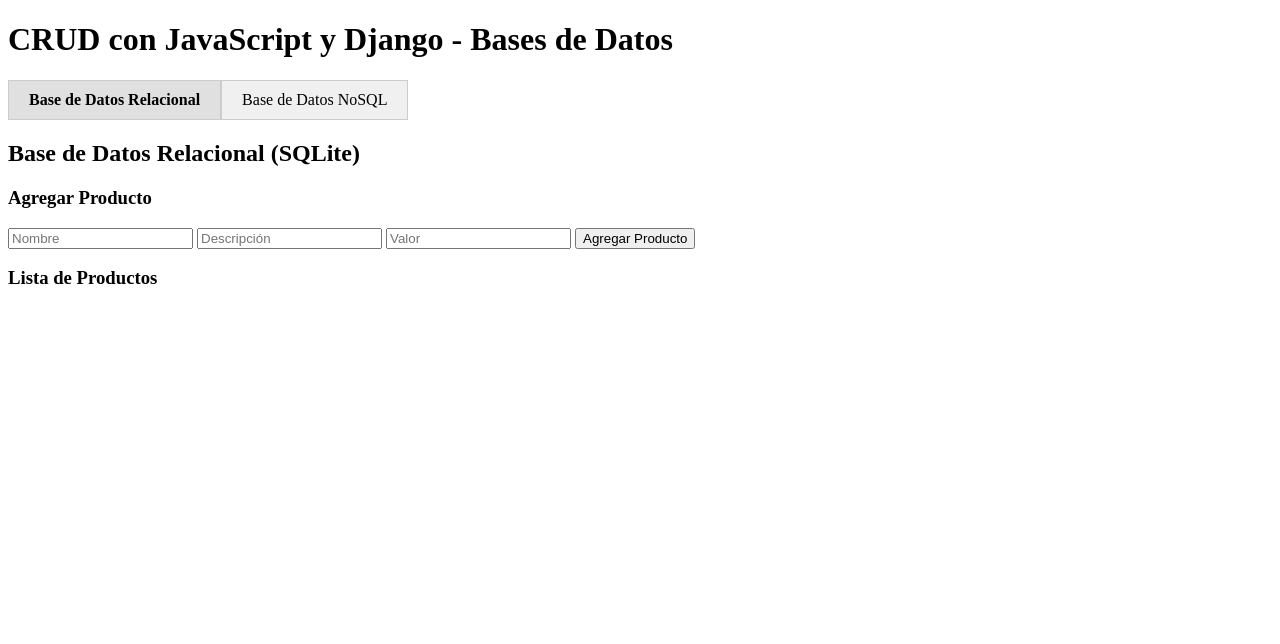
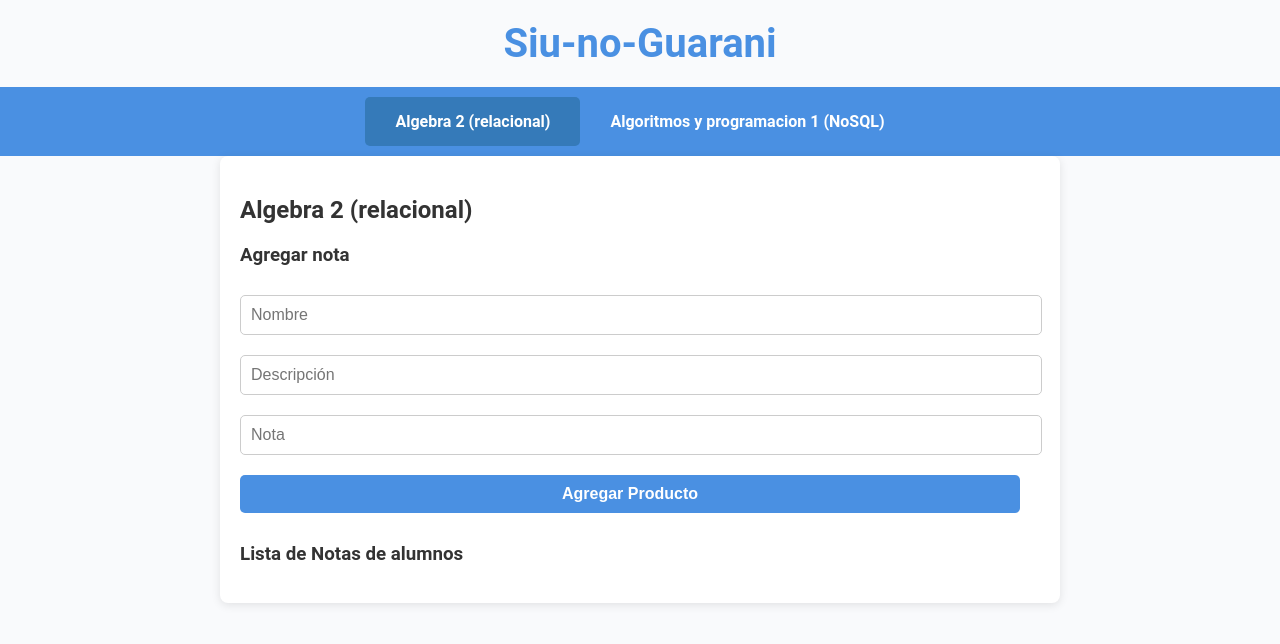
Before and after one commit to MateXOre/Trabajo_Practico_bdd, a Django app: page / in a window 1280 px wide. Shown: the top 644 px of the page. Run offline with Django 5.2, Linux system fonts and the light colour scheme; data that the repository does not hold is empty.

Commit message:
cambio la interfaz un poquito

```diff
--- a/aplicacion/templates/aplicacion/index.html
+++ b/aplicacion/templates/aplicacion/index.html
@@ -7,103 +7,207 @@
     <meta name="viewport" content="width=device-width, initial-scale=1.0">
     <title>CRUD con JavaScript y Django - Relacional y NoSQL</title>
     <style>
+        body {
+            font-family: 'Roboto', sans-serif;
+            margin: 0;
+            padding: 0;
+            background-color: #f9fafc;
+            color: #333;
+        }
+
+        h1 {
+            text-align: center;
+            margin: 20px 0;
+            font-size: 2.5rem;
+            color: #4a90e2;
+        }
+
         .tabs {
             display: flex;
+            justify-content: center;
+            background-color: #4a90e2;
+            padding: 10px 0;
+        }
+
+        .tab {
+            padding: 15px 30px;
+            cursor: pointer;
+            color: white;
+            font-weight: bold;
+            transition: background-color 0.3s ease;
+        }
+
+        .tab.active {
+            background-color: #357ab9;
+            border-radius: 5px;
+        }
+
+        .contenido {
+            display: none;
+            padding: 20px;
+            max-width: 800px;
+            margin: auto;
+            background: white;
+            box-shadow: 0 2px 10px rgba(0, 0, 0, 0.1);
+            border-radius: 8px;
+        }
+
+        .contenido.activo {
+            display: block;
+        }
+
+        form {
             margin-bottom: 20px;
         }
-        .tab {
-            padding: 10px 20px;
+
+        form input, form textarea, form button {
+            width: calc(100% - 20px);
+            margin: 10px 0;
+            padding: 10px;
+            border: 1px solid #ccc;
+            border-radius: 5px;
+            font-size: 1rem;
+        }
+
+        form button {
+            background-color: #4a90e2;
+            color: white;
+            font-weight: bold;
+            border: none;
             cursor: pointer;
-            background-color: #f0f0f0;
-            border: 1px solid #ccc;
+            transition: background-color 0.3s ease;
         }
-        .tab.active {
-            background-color: #e0e0e0;
+
+        form button:hover {
+            background-color: #357ab9;
+        }
+
+        ul {
+            list-style: none;
+            padding: 0;
+        }
+
+        ul li {
+            background: #f0f0f0;
+            margin: 5px 0;
+            padding: 10px;
+            border-radius: 5px;
+            display: flex;
+            justify-content: space-between;
+            align-items: center;
+            transition: background-color 0.3s ease;
+        }
+
+        ul li:hover {
+            background-color: #e9e9e9;
+        }
+
+        ul li span {
             font-weight: bold;
         }
-        .contenido {
+
+        ul li button {
+            background: transparent;
+            border: none;
+            color: #4a90e2;
+            cursor: pointer;
+            font-size: 0.9rem;
+        }
+
+        ul li button:hover {
+            color: #357ab9;
+        }
+
+        .modal {
             display: none;
+            position: fixed;
+            top: 50%;
+            left: 50%;
+            transform: translate(-50%, -50%);
+            background: white;
+            padding: 20px;
+            box-shadow: 0 2px 10px rgba(0, 0, 0, 0.2);
+            border-radius: 8px;
+            z-index: 10;
         }
-        .contenido.activo {
+
+        .modal.visible {
             display: block;
+        }
+
+        .modal button {
+            margin-top: 10px;
         }
     </style>
 </head>
 <body>
-    <h1>CRUD con JavaScript y Django - Bases de Datos</h1>
+    <h1>Siu-no-Guarani</h1>
 
-    <!-- Pestañas de navegación -->
     <div class="tabs">
-        <div id="tab-relacional" class="tab active">Base de Datos Relacional</div>
-        <div id="tab-nosql" class="tab">Base de Datos NoSQL</div>
+        <div id="tab-relacional" class="tab active">Algebra 2 (relacional)</div>
+        <div id="tab-nosql" class="tab">Algoritmos y programacion 1 (NoSQL)</div>
     </div>
 
-    <!-- Contenido Base de Datos Relacional -->
     <div id="contenido-relacional" class="contenido" style="display: block;">
-        <h2>Base de Datos Relacional (SQLite)</h2>
+        <h2>Algebra 2 (relacional)</h2>
 
         <div>
-            <h3>Agregar Producto</h3>
+            <h3>Agregar nota</h3>
             <form id="form-create-relacional" method="POST">
                 {% csrf_token %}
                 <input type="text" id="nombre-relacional" placeholder="Nombre" required>
                 <input type="text" id="descripcion-relacional" placeholder="Descripción" required>
-                <input type="number" id="valor-relacional" placeholder="Valor" step="0.01" required>
+                <input type="number" id="valor-relacional" placeholder="Nota" step="0.01" required>
                 <button type="submit">Agregar Producto</button>
             </form>
         </div>
 
         <div>
-            <h3>Lista de Productos</h3>
+            <h3>Lista de Notas de alumnos</h3>
             <ul id="lista-productos-relacional"></ul>
         </div>
 
-        <!-- Modal para editar productos relacionales -->
         <div id="modal-editar-relacional" style="display: none; background: #f0f0f0; padding: 20px; border: 1px solid #ccc;">
-            <h3>Editar Producto</h3>
+            <h3>Editar Nota</h3>
             <form id="form-edit-relacional" method="POST">
                 {% csrf_token %}
                 <input type="hidden" id="editar-id-relacional">
                 <input type="text" id="editar-nombre-relacional" placeholder="Nombre" required>
                 <input type="text" id="editar-descripcion-relacional" placeholder="Descripción" required>
-                <input type="number" id="editar-valor-relacional" placeholder="Valor" step="0.01" required>
+                <input type="number" id="editar-valor-relacional" placeholder="Nota" step="0.01" required>
                 <button type="submit">Guardar Cambios</button>
             </form>
             <button onclick="cerrarModalRelacional()">Cancelar</button>
         </div>
     </div>
 
-    <!-- Contenido Base de Datos NoSQL -->
     <div id="contenido-nosql" class="contenido">
-        <h2>Base de Datos NoSQL (MongoDB)</h2>
+        <h2>Algoritmos y programacion 1 (NoSQL)</h2>
 
         <div>
-            <h3>Agregar Producto</h3>
+            <h3>Agregar nota</h3>
             <form id="form-create-nosql" method="POST">
                 {% csrf_token %}
                 <input type="text" id="nombre-nosql" placeholder="Nombre" required>
                 <input type="text" id="descripcion-nosql" placeholder="Descripción" required>
-                <input type="number" id="valor-nosql" placeholder="Valor" step="0.01" required>
-                <textarea id="metadata-nosql" placeholder='Metadata (JSON válido, ej: {"color": "rojo"})'></textarea>
+                <input type="number" id="valor-nosql" placeholder="Nota" step="0.01" required>
                 <button type="submit">Agregar Producto</button>
             </form>
         </div>
 
         <div>
-            <h3>Lista de Productos</h3>
+            <h3>Lista de Notas de alumnos</h3>
             <ul id="lista-productos-nosql"></ul>
         </div>
 
-        <!-- Modal para editar productos NoSQL -->
         <div id="modal-editar-nosql" style="display: none; background: #f0f0f0; padding: 20px; border: 1px solid #ccc;">
-            <h3>Editar Producto</h3>
+            <h3>Editar Nota</h3>
             <form id="form-edit-nosql" method="POST">
                 {% csrf_token %}
                 <input type="hidden" id="editar-id-nosql">
                 <input type="text" id="editar-nombre-nosql" placeholder="Nombre" required>
                 <input type="text" id="editar-descripcion-nosql" placeholder="Descripción" required>
-                <input type="number" id="editar-valor-nosql" placeholder="Valor" step="0.01" required>
-                <textarea id="editar-metadata-nosql" placeholder="Metadata (JSON opcional, ej: {'color': 'rojo'})"></textarea>
+                <input type="number" id="editar-valor-nosql" placeholder="Nota" step="0.01" required>
                 <button type="submit">Guardar Cambios</button>
             </form>
             <button onclick="cerrarModalNoSQL()">Cancelar</button>
```
